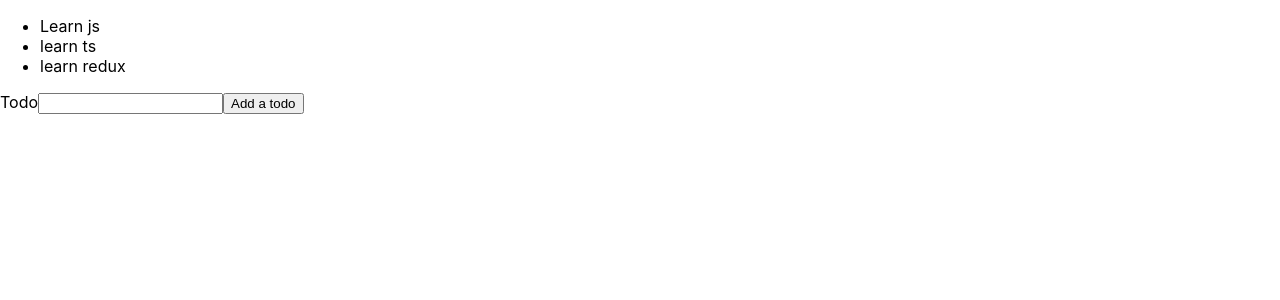
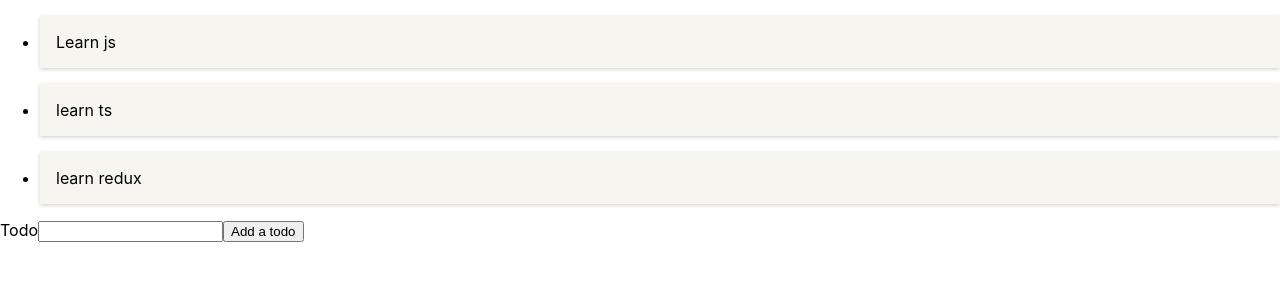
Before and after one commit to Kavery-pm/react-typescript, a React (Create React App) app in the folder 07-react-ts-starting-project/: page / in a window 1280 px wide. Shown: the top 300 px of the page. Built offline with nearby package versions, Linux system fonts and the light colour scheme.

Commit message:
added a todoItem css file

```diff
--- a/07-react-ts-starting-project/src/components/NewTodo.tsx
+++ b/07-react-ts-starting-project/src/components/NewTodo.tsx
@@ -1,5 +1,5 @@
 import React, { useRef } from "react";
-
+import classes from './NewTodo.module.css';
 const NewTodo:React.FC<{onAddTodo: (text:string)=>void}> = (props) => {
   const todoTextInput = useRef<HTMLInputElement>(null);
   const submitHandler = (event: React.FormEvent) => {
--- /dev/null
+++ b/07-react-ts-starting-project/src/components/TodoItem.module.css
@@ -0,0 +1,6 @@
+.item {
+    margin: 1rem 0;
+    box-shadow: 0 1px 4px rgba(0, 0, 0, 0.2);
+    padding: 1rem;
+    background-color: #f7f5ef;
+  }
--- a/07-react-ts-starting-project/src/components/TodoItem.tsx
+++ b/07-react-ts-starting-project/src/components/TodoItem.tsx
@@ -1,6 +1,6 @@
 import React from "react";
-
+import classes from './TodoItem.module.css';
 const TodoItem: React.FC<{text: string}> = (props)=>{
-return <li>{props.text}</li>
+return < li className={classes.item}>{props.text}</li>
 }
 export default TodoItem;
```
